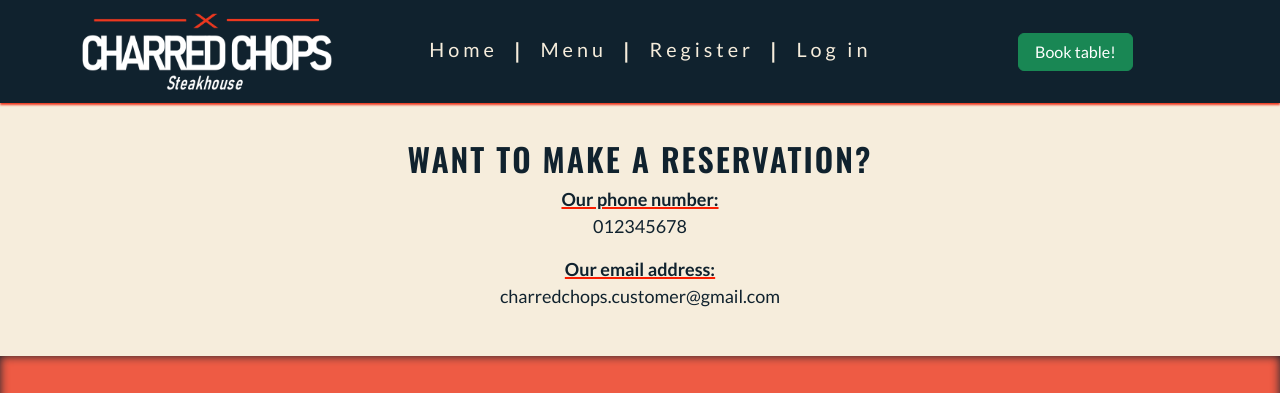
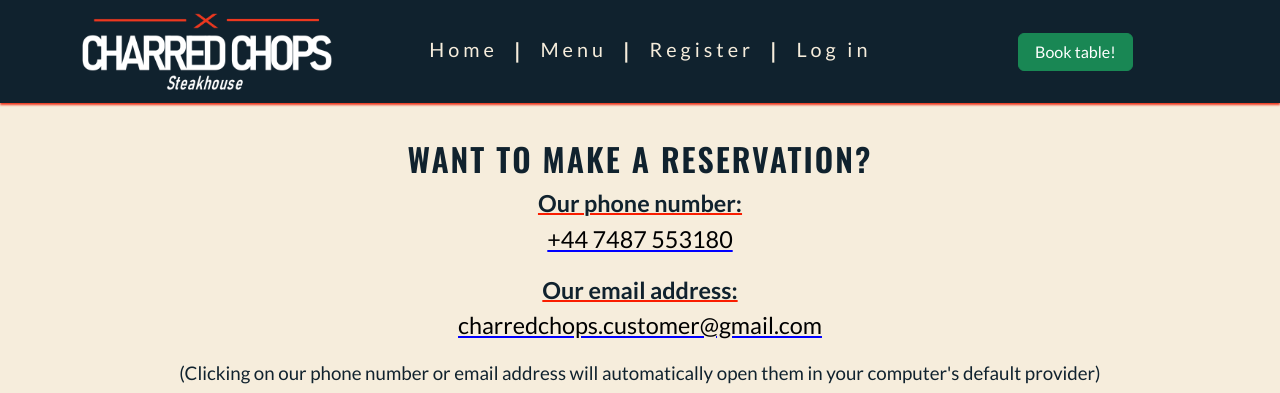
Before and after one commit to jomazzei/charredchops, a Django app: page /booking/booknow/ in a window 1280 px wide. Shown: the top 393 px of the page. Run offline with Django 4.2, Linux system fonts and the light colour scheme; some libraries are stand-ins or nearby versions.

Commit message:
Added tel & mailto html properties to booking page

```diff
--- a/booking/templates/booking/booking.html
+++ b/booking/templates/booking/booking.html
@@ -10,15 +10,20 @@
     <div class="container">
         <div class="row">
             <div class="col justify-content-center text-center">
+                <div class="contact-info">
                     <h2>Want to make a reservation?</h2>
                     <p>
                         <strong>Our phone number:</strong><br>
-                    012345678
+                        <a href="tel:+447487553180">+44 7487 553180</a>
                     </p>
                     <p>
                         <strong>Our email address:</strong><br>
-                    charredchops.customer@gmail.com
+                        <a href="mailto:charredchops.customer@gmail.com">charredchops.customer@gmail.com</a>
                     </p>
+                    <p class="click-me">
+                        (Clicking on our phone number or email address will automatically open them in your computer's default provider)
+                    </p>
+                </div>
             </div>
         </div>
     </div>
--- a/static/css/style.css
+++ b/static/css/style.css
@@ -286,6 +286,19 @@ footer a {
     text-decoration: underline 2px #fa1d00;
 }
 
+.contact-info {
+    font-size: 130%;
+}
+
+.contact-info a {
+    text-decoration: underline blue;
+    color: black;
+}
+
+.click-me {
+    font-size: .8em;
+}
+
 
 /* ---------------------- Location / Map */
 #location-article {
```
Lines whose indentation alone changed are shown as unchanged.
